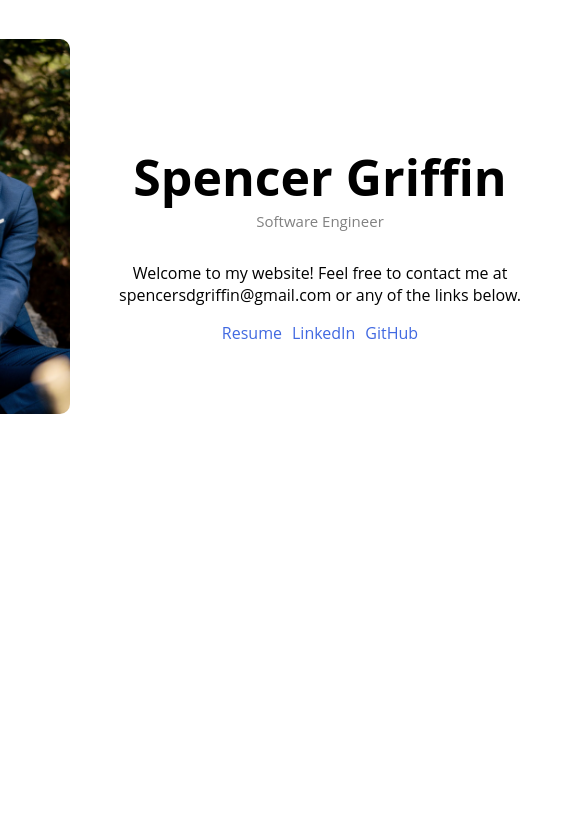
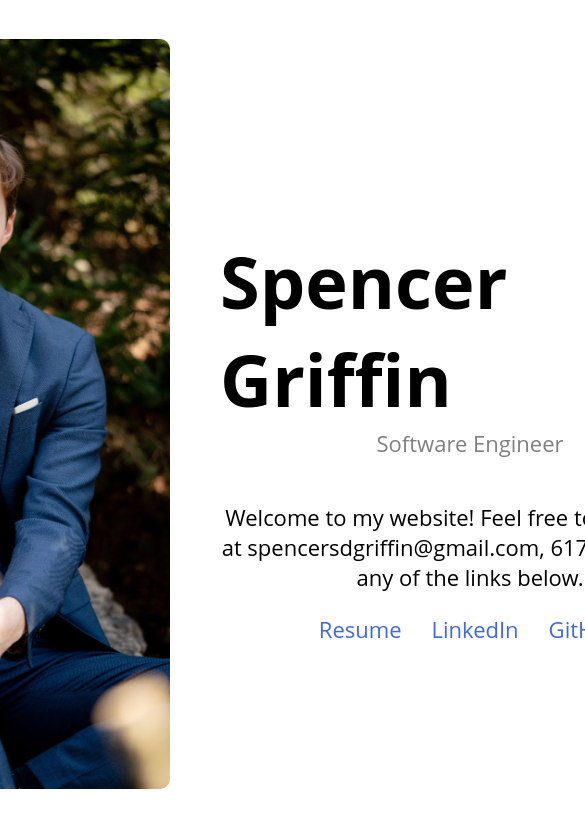
Before and after one commit to sgriffin10/oldPersonalWebsite, a plain HTML site: page index.html in a window 390 px wide. Shown: the top 828 px of the page, 585 px wide, since content can reach past the window. Drawn offline with Linux system fonts and the light colour scheme.

Commit message:
add phone number; change style to make pic larger

```diff
--- a/index.html
+++ b/index.html
@@ -8,6 +8,7 @@
     <title>Spencer Griffin Personal Website</title>
   </head>
   <body>
+    <div class="content">
       <img
         src="./static/suit_pic.JPG"
         alt="Personal picture"
@@ -18,21 +19,28 @@
         <p class="occupation">Software Engineer</p>
         <p class="welcome-text">
           Welcome to my website! Feel free to contact me at
-        spencersdgriffin@gmail.com or any of the links below.
+          spencersdgriffin@gmail.com, 617-893-1229 or any of the links below.
         </p>
         <ul>
           <li>
-          <a href="./static/SpencerGriffinResume.pdf" target="_blank">Resume</a>
+            <a href="./static/SpencerGriffinResume.pdf" target="_blank"
+              >Resume</a
+            >
           </li>
           <li>
-          <a href="https://www.linkedin.com/in/spencergriffin1" target="_blank"
+            <a
+              href="https://www.linkedin.com/in/spencergriffin1"
+              target="_blank"
               >LinkedIn</a
             >
           </li>
           <li>
-          <a href="https://www.github.com/sgriffin10" target="_blank">GitHub</a>
+            <a href="https://www.github.com/sgriffin10" target="_blank"
+              >GitHub</a
+            >
           </li>
         </ul>
       </div>
+    </div>
   </body>
 </html>
--- a/style.css
+++ b/style.css
@@ -1,17 +1,36 @@
 body {
     display: flex;
     /* flex-direction: column; */
+    /* justify-content: center; */
+    align-items: center;
+    margin: 10%;
+    padding: 0;
+    /* height: 100%;
+    width: 100%; */
+    font-family: 'Open Sans', sans-serif;
+    flex-shrink: 0;
+}
+
+.content {
+    display: flex;
+    /* flex-direction: column; */
     justify-content: center;
-    /* align-items: center; */
-    margin: 10%;
-    font-family: 'Open Sans', sans-serif;
+    align-items: center;
+    min-width: 50%;
+    height: 100%;
+    width: 100%;
+    /* margin-top: auto;
+    margin-bottom: auto; */
+    flex: 1;
+    gap: 50px;
 }
 
 .main-image{
-    max-width: 250px;
+    max-width: 500px;
     max-height: auto;
     background-size:cover;
     border-radius: 10px;
+    height: 100%;
 }
 
 .text{
@@ -23,13 +42,13 @@ body {
 }
 
 .name{
-    font-size: 50px;
+    font-size: 72px;
     margin-bottom: 0;
 }
 
 .occupation{
     margin-top: 0;
-    font-size: 15px;
+    /* font-size: 20px; */
     color: gray;
 }
 
@@ -38,11 +57,15 @@ body {
     width: 500px;
 }
 
+ul, .welcome-text, .occupation{
+    font-size: 22px;
+}
+
 ul {
     list-style: none;
     display: flex;
     justify-content: space-between;
-    gap: 10px;
+    gap: 30px;
     margin: 0;
     padding: 0;
 }
```
Lines whose indentation alone changed are shown as unchanged.
